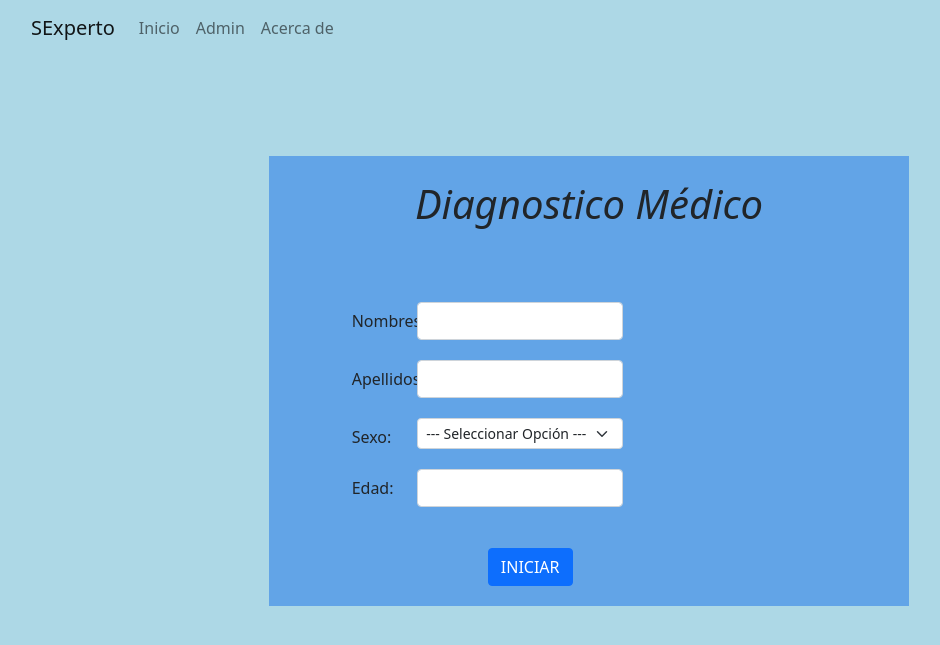
After one commit to DRLuis25/sistema_experto_clips, a Django app: template templates/registro.html in a window 1280 px wide. The commit adds this page. Shown: the top 645 px of the page, without its empty margins (51-991 px from the left). Run offline with Django 3.2, Linux system fonts and the light colour scheme; the template is opened without the code that fills it, so the values that code supplies are empty; some libraries are stand-ins or nearby versions.

Commit message:
registro de usuario

```diff
--- a/app/admin.py
+++ b/app/admin.py
@@ -1,5 +1,5 @@
 from django.contrib import admin
-from .models import Sintoma,Diagnostico
+from .models import Sintoma,Diagnostico,DiagnosticoUsuario
 #Register your models here
 
 class SintomaAdmin(admin.ModelAdmin):
@@ -12,3 +12,4 @@ class DiagnosticoAdmin(admin.ModelAdmin):
 
 admin.site.register(Sintoma, SintomaAdmin)
 admin.site.register(Diagnostico, DiagnosticoAdmin)
+admin.site.register(DiagnosticoUsuario)
--- a/app/models.py
+++ b/app/models.py
@@ -18,8 +18,12 @@ class Diagnostico(models.Model):
         return self.resultado
 
 
-class diagnosticoUsuario(models.Model):
+class DiagnosticoUsuario(models.Model):
     name = models.CharField(max_length=150)
     apellido = models.CharField(max_length=150)
     age = models.IntegerField()
     genre = models.CharField(max_length=1)
+    diagnostic = models.CharField(max_length=150)
+
+    def __str__(self):
+        return self.name+' '+self.apellido
--- a/app/urls.py
+++ b/app/urls.py
@@ -19,6 +19,7 @@ from . import views
 urlpatterns = [
     path('admin/', admin.site.urls),
     path('', views.paginaIndex),
+    path('registro', views.registro, name='registro'),
     path('sintomas', views.procesarView, name='procesarView'),
     path('about', views.about, name='about'),
 ]
--- /dev/null
+++ b/templates/registro.html
@@ -0,0 +1,140 @@
+<!DOCTYPE html>
+<html lang="en">
+<head>
+    <meta charset="UTF-8">
+     <meta name="viewport" content="width=device-width, initial-scale=1.0">
+    <meta http-equiv="X-UA-Compatible" content="ie=edge">
+
+    <link href="https://cdn.jsdelivr.net/npm/bootstrap@5.1.0/dist/css/bootstrap.min.css" rel="stylesheet" integrity="sha384-KyZXEAg3QhqLMpG8r+8fhAXLRk2vvoC2f3B09zVXn8CA5QIVfZOJ3BCsw2P0p/We" crossorigin="anonymous">
+    <script src="https://cdn.jsdelivr.net/npm/bootstrap@5.1.0/dist/js/bootstrap.bundle.min.js" integrity="sha384-U1DAWAznBHeqEIlVSCgzq+c9gqGAJn5c/t99JyeKa9xxaYpSvHU5awsuZVVFIhvj" crossorigin="anonymous"></script>
+    <link href="https://cdn.jsdelivr.net/npm/select2@4.1.0-rc.0/dist/css/select2.min.css" rel="stylesheet" />
+    <title>Sistema Experto</title>
+</head>
+<style>
+    .cuerpo{
+        height: 450px;
+        width: 50%;
+        margin-left: auto;
+        margin-right:auto;
+        background-color: #62A4E7;
+    }
+</style>
+<body style="background: lightblue; justify-content:center;">
+ <div class="container">
+        <nav class="navbar navbar-expand-lg navbar-light">
+          <a class="navbar-brand" href="#">SExperto</a>
+          <button class="navbar-toggler" type="button" data-toggle="collapse" data-target="#navbarSupportedContent" aria-controls="navbarSupportedContent" aria-expanded="false" aria-label="Toggle navigation">
+            <span class="navbar-toggler-icon"></span>
+          </button>
+
+          <div class="collapse navbar-collapse" id="navbarSupportedContent">
+            <ul class="navbar-nav mr-auto">
+              <li class="nav-item active">
+                <a class="nav-link" href="/">Inicio <span class="sr-only"></span></a>
+              </li>
+              <li class="nav-item">
+                <a class="nav-link" href="/admin">Admin</a>
+              </li>
+              <li class="nav-item">
+                <a class="nav-link" href="/about">Acerca de</a>
+              </li>
+            </ul>
+          </div>
+        </nav>
+ </div>
+<div class="cuerpo">
+    <div style="text-align:center; margin-top: 100px">
+        <br>
+        <h1 style="font-style: italic">Diagnostico Médico</h1>
+        <br>
+    </div>
+    <!-- End Bread crumb -->
+
+    <!-- Container fluid  -->
+    <div class="container-fluid" style="padding-left: 5%">
+        <!-- Start Page Content -->
+
+        <!-- Container fluid  -->
+        <div class="container-fluid">
+            <!-- Start Page Content -->
+            <div class="row" style="justify-content: center">
+                <div class="col-lg-12 responsive-md-100">
+                    <div class="card-body" style="padding-top: 2%;  padding-left: 2%">
+                        <form method="POST" action="{% url 'registro' %}">
+                            <div class="card-body" style="padding-top: 2%; padding-bottom: 2%; padding-left: 5%">
+                                {% csrf_token %}
+                                <div class="form-body">
+                                    <div class="row">
+                                        <div class="col-md-9" style="padding-top: 20px">
+                                            <div class="form-group row">
+                                                <label style="padding-top: 7px; padding-right: 7px" class="control-label text-left col-md-2" for="nombre">Nombres:</label>
+                                                <div class="col-md-7">
+                                                    <input type="text" id="nombre" name="nombre" class="form-control input-sm">
+                                                </div>
+                                            </div>
+                                        </div>
+
+                                        <div class="col-md-9" style="padding-top: 20px">
+                                            <div class="form-group row">
+                                                <label style="padding-top: 7px" class="control-label text-left col-md-2" for="apellido">Apellidos:</label>
+                                                <div class="col-md-7">
+                                                    <input type="text" id="apellido" name="apellido" class="form-control input-sm">
+                                                </div>
+                                            </div>
+                                        </div>
+
+                                        <div class="col-md-9" style="padding-top: 20px">
+                                            <div class="form-group row">
+                                                <label style="padding-top: 7px" class="control-label text-left col-md-2" for="sexo">Sexo:</label>
+                                                <div class="col-md-7">
+                                                    <select name="sexo" id="sexo" class="form-select form-select-sm" aria-label=".form-select-sm example">
+                                                        <option selected >--- Seleccionar Opción ---</option>
+                                                        <option value="1">Masculino</option>
+                                                        <option value="2">Femenino</option>
+                                                    </select>
+                                                </div>
+                                            </div>
+                                        </div>
+
+                                        <div class="col-md-9" style="padding-top: 20px">
+                                            <div class="form-group row">
+                                                <label style="padding-top: 7px" class="control-label text-left col-md-2" for="edad">Edad:</label>
+                                                <div class="col-md-7">
+                                                    <input type="number" min="1" pattern="^[0-9]+" id="edad" name="edad" class="form-control input-sm ">
+                                                </div>
+                                            </div>
+                                        </div>
+                                    </div>
+                                </div>
+                            </div>
+
+                            <div style="padding-left: 30%; padding-top: 30px">
+                                <button type="submit" class="btn btn-primary btn"> <i class="fa fa-check"></i> INICIAR</button>
+                            </div>
+                        </form>
+                    </div>
+
+                </div>
+            </div>
+        </div>
+    </div>
+    <!-- End Container fluid  -->
+
+    <!-- End PAge Content -->
+    </div>
+</div>
+    <!-- End Container fluid  -->
+    <script src="https://code.jquery.com/jquery-3.6.0.min.js" integrity="sha256-/xUj+3OJU5yExlq6GSYGSHk7tPXikynS7ogEvDej/m4=" crossorigin="anonymous"></script>
+    <script src="https://cdn.jsdelivr.net/npm/select2@4.1.0-rc.0/dist/js/select2.min.js"></script>
+    <script>
+        $(document).ready(function() {
+            $('.js-example-basic-multiple').select2();
+        });
+    </script>
+</body>
+
+
+
+
+
+</html>
--- a/templates/sintomas.html
+++ b/templates/sintomas.html
@@ -88,7 +88,10 @@
                                     </div>
                                 </div>
                             </div>
-
+                            <input type="hidden" name="nombre" value="{{nombre}}">
+                            <input type="hidden" name="apellido" value="{{apellido}}">
+                            <input type="hidden" name="edad" value="{{edad}}">
+                            <input type="hidden" name="sexo" value="{{sexo}}">
                             <div style="padding-left: 40%; padding-top: 30px">
                                 <button type="submit" class="btn btn-primary btn"> <i class="fa fa-check"></i> DIAGNOSTICAR</button>
                             </div>
```
Also changed, not shown: app/views.py (+25 -3 lines).
